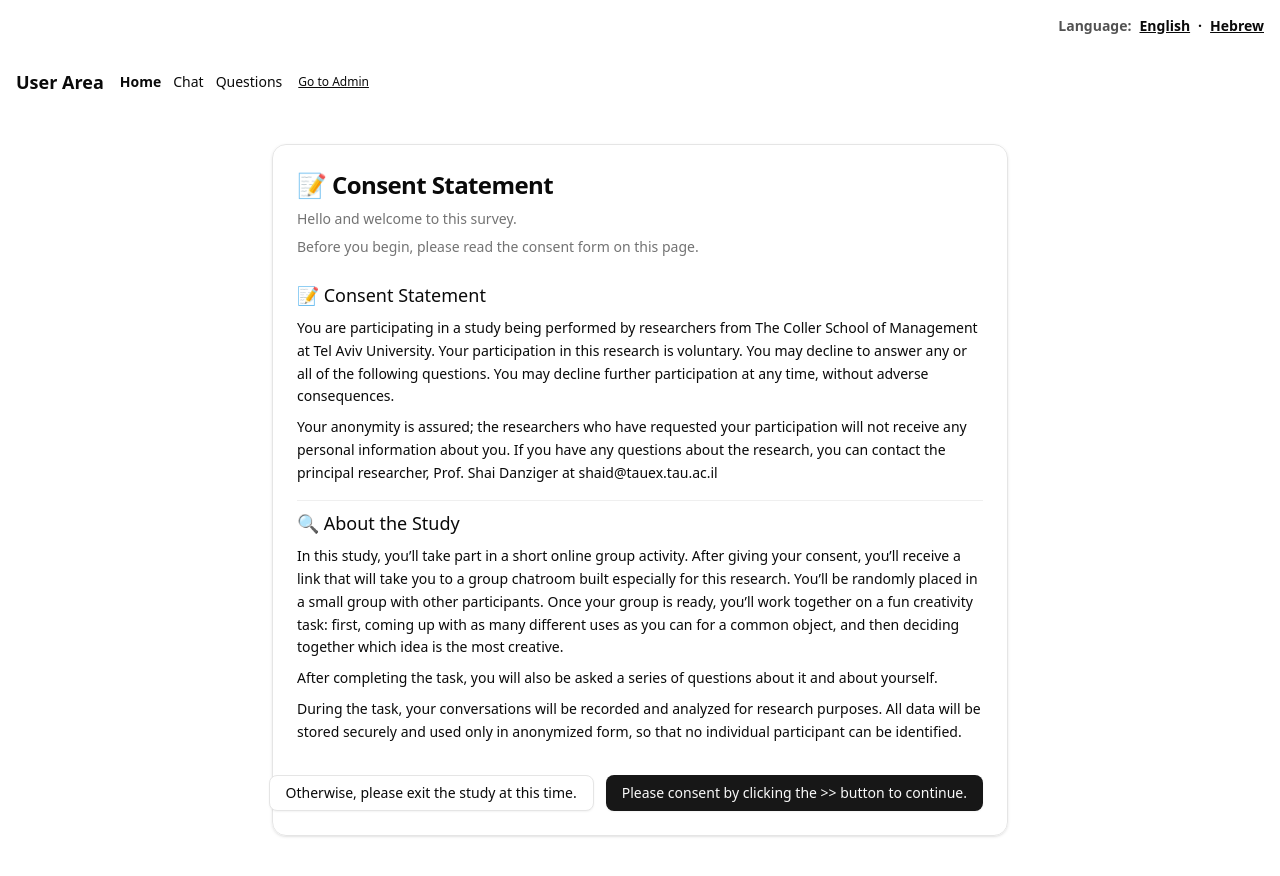
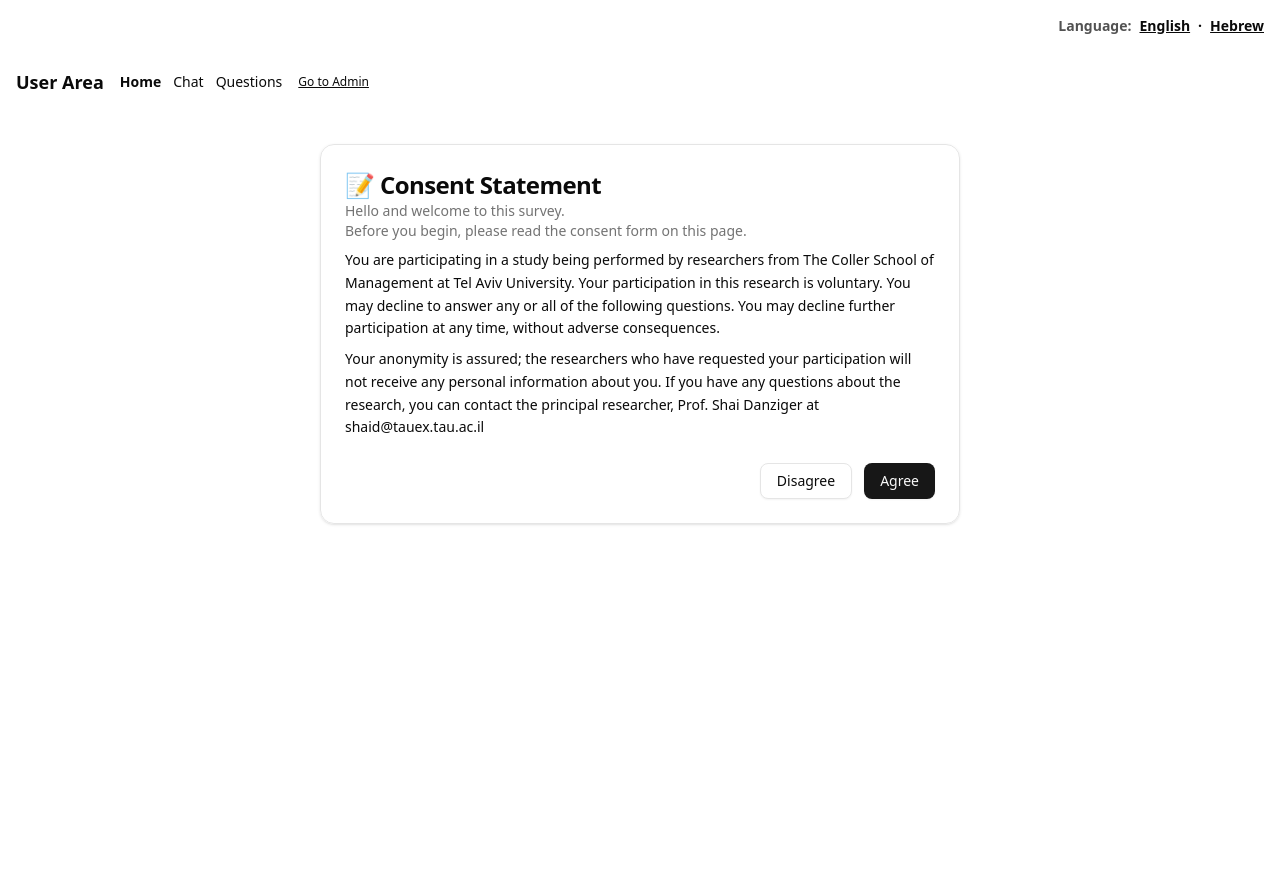
Before and after one commit to fleet-360/chat-experiment, a React (Vite) app: page /user in a window 1280 px wide. Shown: the top 876 px of the page. After the commit the page ends 800 px from the top, so only its background shows below. Built offline with nearby package versions, Linux system fonts and the light colour scheme.

Commit message:
הוספת מזהה משתמש ללוקל סטורג'
יצירת חלוקה להסכמה לניסוי ואז על הניסוי

```diff
--- /dev/null
+++ b/src/components/ui/card.tsx
@@ -0,0 +1,53 @@
+import * as React from "react"
+import { cn } from "../../lib/utils"
+
+const Card = React.forwardRef<HTMLDivElement, React.HTMLAttributes<HTMLDivElement>>(
+  ({ className, ...props }, ref) => (
+    <div
+      ref={ref}
+      className={cn(
+        "rounded-xl border bg-background/60 backdrop-blur shadow-sm text-foreground",
+        className
+      )}
+      {...props}
+    />
+  )
+)
+Card.displayName = "Card"
+
+const CardHeader = React.forwardRef<HTMLDivElement, React.HTMLAttributes<HTMLDivElement>>(
+  ({ className, ...props }, ref) => (
+    <div ref={ref} className={cn("p-6 pb-2", className)} {...props} />
+  )
+)
+CardHeader.displayName = "CardHeader"
+
+const CardTitle = React.forwardRef<HTMLHeadingElement, React.HTMLAttributes<HTMLHeadingElement>>(
+  ({ className, ...props }, ref) => (
+    <h3 ref={ref} className={cn("text-2xl font-semibold tracking-tight", className)} {...props} />
+  )
+)
+CardTitle.displayName = "CardTitle"
+
+const CardDescription = React.forwardRef<HTMLParagraphElement, React.HTMLAttributes<HTMLParagraphElement>>(
+  ({ className, ...props }, ref) => (
+    <p ref={ref} className={cn("text-sm text-muted-foreground", className)} {...props} />
+  )
+)
+CardDescription.displayName = "CardDescription"
+
+const CardContent = React.forwardRef<HTMLDivElement, React.HTMLAttributes<HTMLDivElement>>(
+  ({ className, ...props }, ref) => (
+    <div ref={ref} className={cn("p-6 pt-0", className)} {...props} />
+  )
+)
+CardContent.displayName = "CardContent"
+
+const CardFooter = React.forwardRef<HTMLDivElement, React.HTMLAttributes<HTMLDivElement>>(
+  ({ className, ...props }, ref) => (
+    <div ref={ref} className={cn("p-6 pt-0 flex items-center gap-3", className)} {...props} />
+  )
+)
+CardFooter.displayName = "CardFooter"
+
+export { Card, CardHeader, CardTitle, CardDescription, CardContent, CardFooter }
--- /dev/null
+++ b/src/hooks/useLocalStorage.ts
@@ -0,0 +1,109 @@
+import { useEffect, useMemo, useRef, useState } from "react";
+
+type InitialValue<T> = T | (() => T);
+
+export type UseLocalStorageOptions<T> = {
+  key: string;
+  initialValue: InitialValue<T>;
+  serialize?: (value: T) => string;
+  deserialize?: (raw: string) => T;
+  storage?: Storage; // defaults to window.localStorage
+  syncTabs?: boolean; // listen to `storage` events, default true
+};
+
+/**
+ * React hook for reading/writing localStorage with type safety and tab sync.
+ *
+ * Example:
+ * const [user, setUser, { remove }] = useLocalStorage<User>({ key: 'user', initialValue: null });
+ */
+export function useLocalStorage<T>({
+  key,
+  initialValue,
+  serialize = JSON.stringify,
+  deserialize = JSON.parse as (raw: string) => T,
+  storage,
+  syncTabs = true,
+}: UseLocalStorageOptions<T>) {
+  const isBrowser = typeof window !== "undefined";
+  const store = storage ?? (isBrowser ? window.localStorage : undefined);
+
+  const getInitial = (): T => {
+    const fallback = typeof initialValue === "function"
+      ? (initialValue as () => T)()
+      : (initialValue as T);
+    if (!store) return fallback;
+    try {
+      const raw = store.getItem(key);
+      return raw == null ? fallback : (deserialize(raw) as T);
+    } catch {
+      return fallback;
+    }
+  };
+
+  const [value, setValue] = useState<T>(getInitial);
+
+  const prevKeyRef = useRef(key);
+  const lastWriteRef = useRef<string | null>(null);
+
+  // Write changes to storage
+  useEffect(() => {
+    if (!store) return;
+    // Clean up old key if it changed
+    if (prevKeyRef.current !== key) {
+      try {
+        store.removeItem(prevKeyRef.current);
+      } catch {}
+      prevKeyRef.current = key;
+    }
+    try {
+      const raw = serialize(value);
+      store.setItem(key, raw);
+      lastWriteRef.current = raw;
+    } catch {
+      // ignore write errors (quota, serialization, etc.)
+    }
+  }, [key, serialize, store, value]);
+
+  // Sync across tabs
+  useEffect(() => {
+    if (!store || !isBrowser || !syncTabs) return;
+    const onStorage = (e: StorageEvent) => {
+      if (e.storageArea !== store) return;
+      if (e.key !== key) return;
+      try {
+        // Avoid echo from our own write on some browsers
+        if (e.newValue != null && e.newValue === lastWriteRef.current) return;
+        if (e.newValue == null) {
+          setValue(() => (typeof initialValue === "function" ? (initialValue as () => T)() : (initialValue as T)));
+        } else {
+          setValue(deserialize(e.newValue));
+        }
+      } catch {}
+    };
+    window.addEventListener("storage", onStorage);
+    return () => window.removeEventListener("storage", onStorage);
+  }, [store, key, deserialize, initialValue, syncTabs, isBrowser]);
+
+  // Stable setter that accepts value or updater fn
+  const set = useMemo(
+    () =>
+      (updater: T | ((prev: T) => T)) => {
+        setValue((prev) => (typeof updater === "function" ? (updater as (p: T) => T)(prev) : updater));
+      },
+    []
+  );
+
+  const remove = useMemo(
+    () => () => {
+      if (!store) return;
+      try {
+        store.removeItem(key);
+      } catch {}
+      setValue(() => (typeof initialValue === "function" ? (initialValue as () => T)() : (initialValue as T)));
+    },
+    [key, store, initialValue]
+  );
+
+  return [value, set, { remove }] as const;
+}
--- a/src/lib/i18n.ts
+++ b/src/lib/i18n.ts
@@ -52,8 +52,8 @@ export const resources = {
             "During the task, your conversations will be recorded and analyzed for research purposes. All data will be stored securely and used only in anonymized form, so that no individual participant can be identified.",
         },
         cta: {
-          accept: "Please consent by clicking the >> button to continue.",
-          decline: "Otherwise, please exit the study at this time.",
+          accept: "Agree",
+          decline: "Disagree",
         },
       },
     },
@@ -107,8 +107,8 @@ export const resources = {
             "במהלך המשימה, השיחות יתועדו וינותחו למטרות מחקר. כל הנתונים יאוחסנו באופן מאובטח ויעובדו בצורה מונגנבת בלבד, כך שלא ניתן יהיה לזהות משתתף בודד.",
         },
         cta: {
-          accept: "אנא הביעו הסכמתכם בלחיצה על כפתור >> כדי להמשיך.",
-          decline: "אם אינכם מסכימים, אנא צאו מהמחקר בשלב זה.",
+          accept: "אני מסכים/מה",
+          decline: "אינני מסכים/מה",
         },
       },
     },
--- a/src/routes/router.tsx
+++ b/src/routes/router.tsx
@@ -5,7 +5,7 @@ import App from "../App";
 const UserIndex = () =>
   import("./user/index").then((m) => ({ Component: m.default }));
 const UserChat = () =>
-  import("./user/chat").then((m) => ({ Component: m.default ,loader:m.loader}));
+  import("./user/chat").then((m) => ({ Component: m.default }));
 const UserQuestions = () =>
   import("./user/questions").then((m) => ({ Component: m.default }));
 
--- a/src/routes/user/chat.tsx
+++ b/src/routes/user/chat.tsx
@@ -1,11 +1,10 @@
 import { useTranslation } from "react-i18next";
-import { useLoaderData, type LoaderFunctionArgs } from "react-router";
 import { postOrGetUserId } from "../../services/authService";
+import { useLocalStorage } from "../../hooks/useLocalStorage";
 
 // Route data loader
-export async function loader(data: LoaderFunctionArgs) {
-  const url = new URL(data.request.url);
-  const userId = url.searchParams.get("PROLIFIC_PID");
+export async function loader() {
+  const [userId] = useLocalStorage({"key":'userId',"initialValue":""})
   if (!userId) {
     return null;
   }
--- a/src/routes/user/index.tsx
+++ b/src/routes/user/index.tsx
@@ -1,68 +1,60 @@
+import { useEffect, useState } from "react";
 import { useTranslation } from "react-i18next";
-import {  useNavigate } from "react-router";
+import { useNavigate } from "react-router";
 import { Button } from "../../components/ui/button";
+import { Card, CardHeader, CardTitle, CardDescription, CardContent, CardFooter } from "../../components/ui/card";
+import { useLocalStorage } from "../../hooks/useLocalStorage";
 
 
 export default function UserIndex() {
   const { t } = useTranslation();
   const navigate = useNavigate();
+  const [consented, setConsented] = useLocalStorage<boolean>({
+    key: "consentAccepted",
+    initialValue: false,
+  });
+  const [step, setStep] = useState<"consent" | "about">("consent");
+
+  useEffect(() => {
+    // if (consented) setStep("about");
+  }, [consented]);
 
   const accept = () => navigate("/user/chat");
   const decline = () => navigate("/");
 
   return (
-    <div className="mx-auto max-w-3xl px-4 py-8">
-      <div className="rounded-xl border bg-background/60 backdrop-blur p-6 shadow-sm">
-        <div className="space-y-2 mb-6">
-          <h1 className="text-2xl font-semibold tracking-tight">
-            {t("consent.statement.title")}
-          </h1>
-          <p className="text-sm text-muted-foreground">
-            {t("consent.intro")}
-          </p>
-          <p className="text-sm text-muted-foreground">
-            {t("consent.readConsent")}
-          </p>
-        </div>
-
-        <div className="space-y-4">
-          <section className="space-y-2">
-            <h2 className="text-lg font-medium">
-              {t("consent.statement.title")}
-            </h2>
-            <p className="leading-relaxed text-sm">
-              {t("consent.statement.p1")}
-            </p>
-            <p className="leading-relaxed text-sm">
-              {t("consent.statement.p2")}
-            </p>
-          </section>
-
-          <hr className="my-2 border-border/60" />
-
-          <section className="space-y-2">
-            <h2 className="text-lg font-medium">
-              {t("consent.about.title")}
-            </h2>
-            <p className="leading-relaxed text-sm">
-              {t("consent.about.p1")}
-            </p>
-            <p className="leading-relaxed text-sm">
-              {t("consent.about.p2")}
-            </p>
-            <p className="leading-relaxed text-sm">
-              {t("consent.about.p3")}
-            </p>
-          </section>
-        </div>
-
-        <div className="mt-8 flex items-center justify-end gap-3">
-          <Button variant="outline" onClick={decline}>
-            {t("consent.cta.decline")}
-          </Button>
-          <Button onClick={accept}>{t("consent.cta.accept")}</Button>
-        </div>
-      </div>
+    <div className="mx-auto max-w-2xl px-4 py-8 space-y-6">
+      {step === "consent" ? (
+        <Card>
+          <CardHeader>
+            <CardTitle>{t("consent.statement.title")}</CardTitle>
+            <CardDescription>{t("consent.intro")}</CardDescription>
+            <CardDescription>{t("consent.readConsent")}</CardDescription>
+          </CardHeader>
+          <CardContent className="space-y-2">
+            <p className="leading-relaxed text-sm">{t("consent.statement.p1")}</p>
+            <p className="leading-relaxed text-sm">{t("consent.statement.p2")}</p>
+          </CardContent>
+          <CardFooter className="justify-end">
+            <Button variant="outline" onClick={decline}>{t("consent.cta.decline")}</Button>
+            <Button onClick={() => { setConsented(true); setStep("about"); }}>{t("consent.cta.accept")}</Button>
+          </CardFooter>
+        </Card>
+      ) : (
+        <Card>
+          <CardHeader>
+            <CardTitle>{t("consent.about.title")}</CardTitle>
+          </CardHeader>
+          <CardContent className="space-y-2">
+            <p className="leading-relaxed text-sm">{t("consent.about.p1")}</p>
+            <p className="leading-relaxed text-sm">{t("consent.about.p2")}</p>
+            <p className="leading-relaxed text-sm">{t("consent.about.p3")}</p>
+          </CardContent>
+          <CardFooter className="justify-end">
+            <Button onClick={accept}>{t("nav.chat")}</Button>
+          </CardFooter>
+        </Card>
+      )}
     </div>
   );
 }
--- a/src/routes/user/layout.tsx
+++ b/src/routes/user/layout.tsx
@@ -1,8 +1,19 @@
 import { Link, NavLink, Outlet } from "react-router";
 import { useTranslation } from "react-i18next";
+import { useLocalStorage } from "../../hooks/useLocalStorage";
+import { useEffect } from "react";
 
 export default function UserLayout() {
   const { t } = useTranslation();
+
+  const [_, setUserId] = useLocalStorage({ key: "userId", initialValue: "" });
+  const url = new URL(window.location.href);
+  const userId = url.searchParams.get("PROLIFIC_PID");
+
+  useEffect(() => {
+    setUserId(() => userId || "");
+  }, []);
+
   return (
     <div className="p-4">
       <div className="mb-4 flex items-center gap-4">
```
